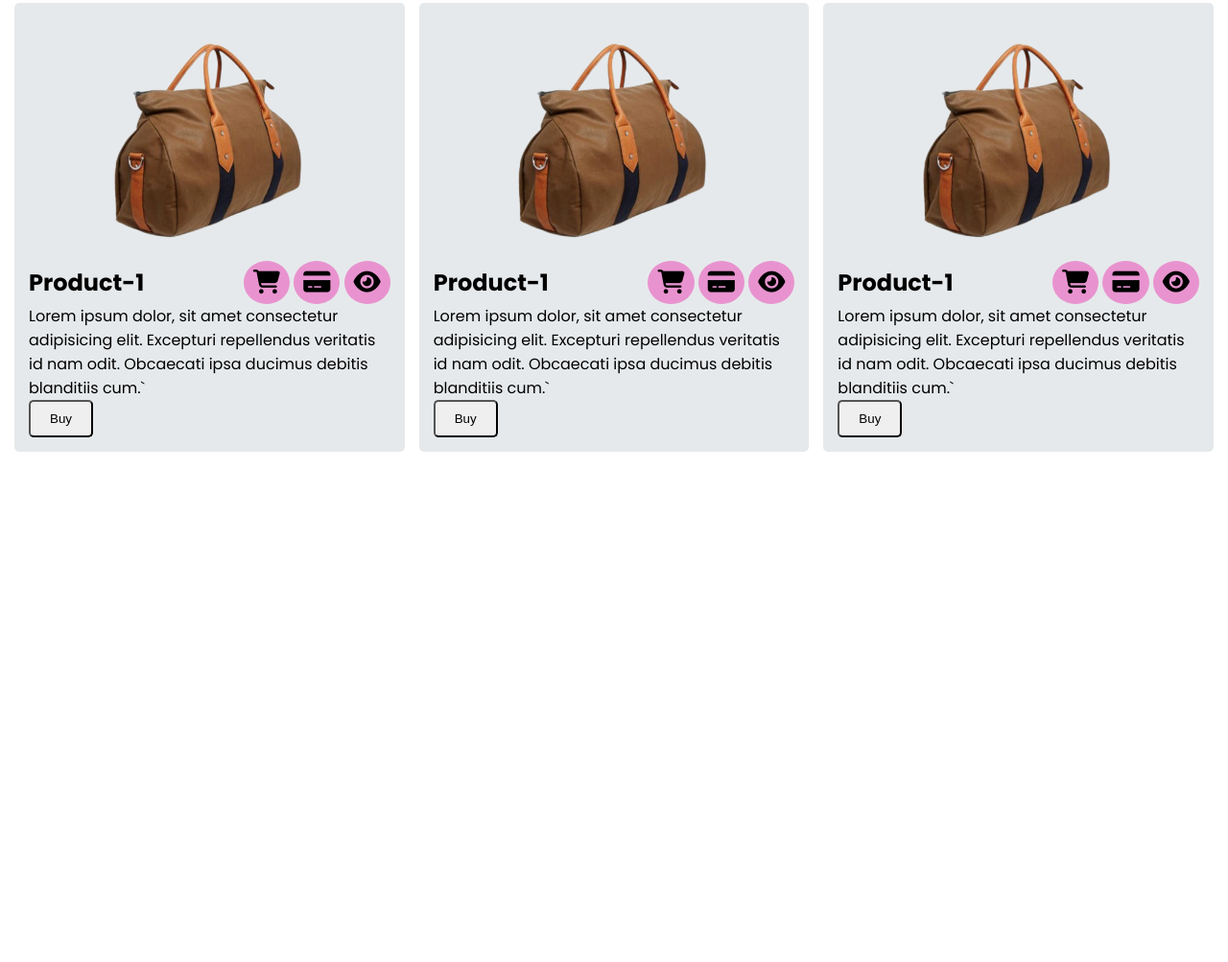
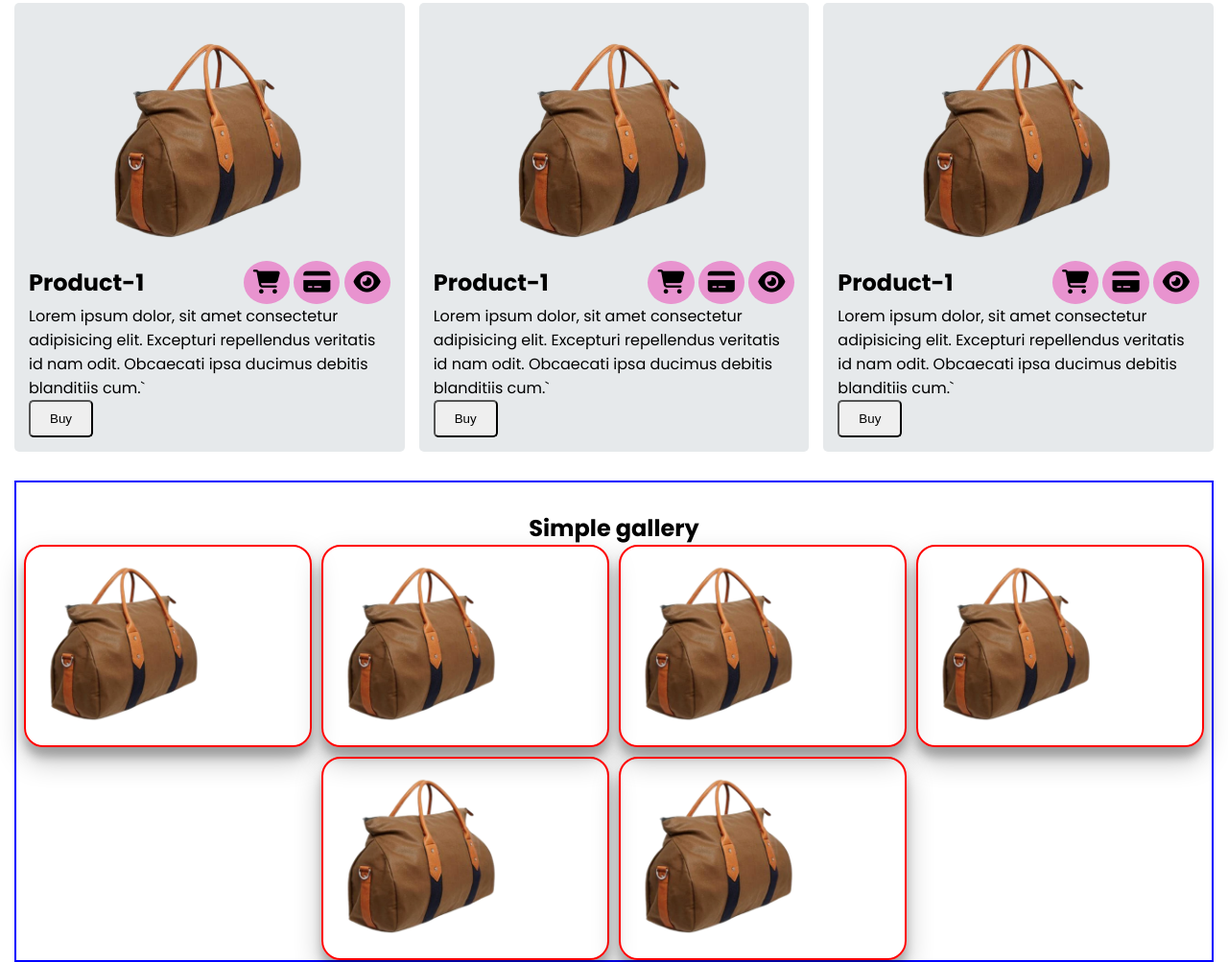
Before and after one commit to shawonvai25/awesome-shop, a plain HTML site: page index.html in a window 1280 px wide. Shown: the part 573-1576 px from the top of the page at 96% size. Before the commit the page ends 1044 px from the top, so only its background shows below. Drawn offline with Linux system fonts and the light colour scheme.

Commit message:
gallery section added

```diff
--- a/index.html
+++ b/index.html
@@ -128,6 +128,32 @@
         </div>
       </section>
       <!-- product section ends here -->
+
+      <!-- gallery section starts here -->
+      <section class="gallery-section">
+        <h1 style="text-align: center; margin-top: 30px">Simple gallery</h1>
+        <div class="gallery-container">
+          <div class="single-gallery">
+            <img src="./images/products/bag.png" alt="" />
+          </div>
+          <div class="single-gallery">
+            <img src="./images/products/bag.png" alt="" />
+          </div>
+          <div class="single-gallery">
+            <img src="./images/products/bag.png" alt="" />
+          </div>
+          <div class="single-gallery">
+            <img src="./images/products/bag.png" alt="" />
+          </div>
+          <div class="single-gallery">
+            <img src="./images/products/bag.png" alt="" />
+          </div>
+          <div class="single-gallery">
+            <img src="./images/products/bag.png" alt="" />
+          </div>
+        </div>
+      </section>
+      <!-- gallery section ends here  -->
     </main>
     <footer></footer>
   </body>
--- a/styles/style.css
+++ b/styles/style.css
@@ -166,3 +166,28 @@ span {
   border-radius: 50%;
   padding: 10px;
 }
+/* Gallery-styles */
+.gallery-section {
+  max-width: 1250px;
+  margin: 0 auto;
+  margin-top: 30px;
+  border: 2px solid blue;
+}
+.gallery-container {
+  display: flex;
+  flex-wrap: wrap;
+  justify-content: center;
+  /* align-content: center; */
+  gap: 10px;
+}
+.single-gallery img {
+  width: 70%;
+  margin: 0 auto;
+}
+.single-gallery {
+  flex-basis: 300px;
+  border: 2px solid red;
+  border-radius: 20px;
+  box-shadow: rgba(0, 0, 0, 0.25) 0px 14px 28px,
+    rgba(0, 0, 0, 0.22) 0px 10px 10px;
+}
```
